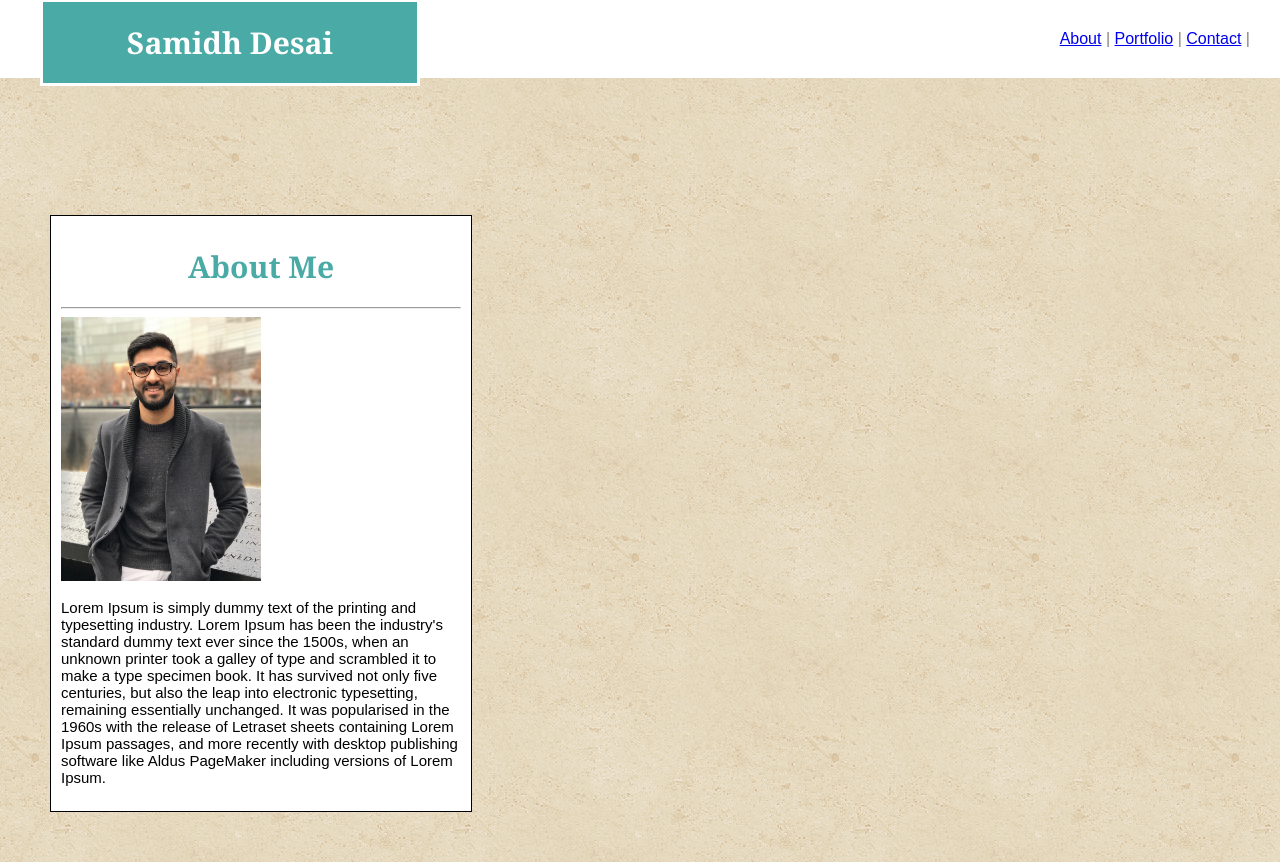
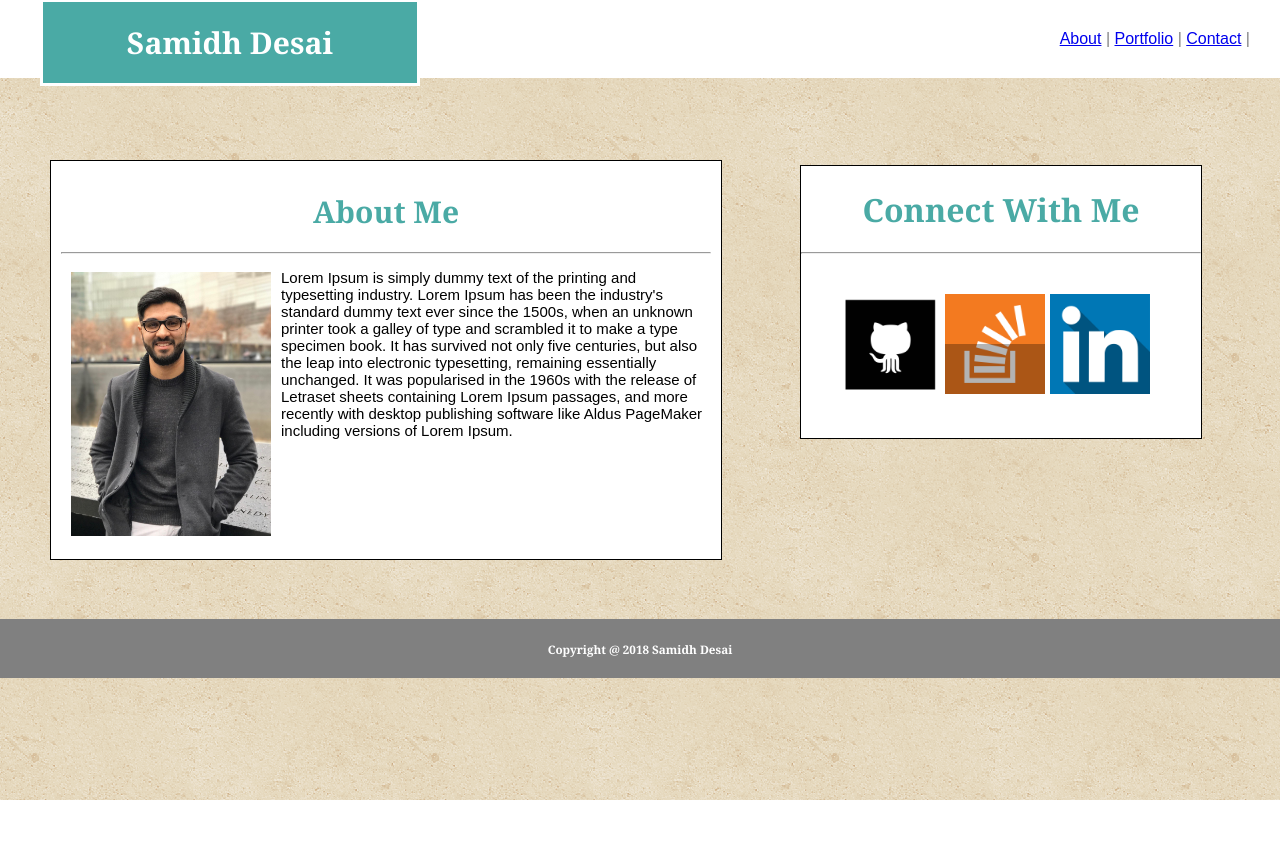
Before and after one commit to SamDesai333/Basic-Portfolio, a plain HTML site: page index.html in a window 1280 px wide. After the commit the page ends 800 px from the top, so only its background shows below. Drawn offline with Linux system fonts and the light colour scheme.

Commit message:
Finished Code for About Me page and finished css for the page as well

```diff
--- a/assets/CSS/style.css
+++ b/assets/CSS/style.css
@@ -28,13 +28,6 @@ body {
     color:grey;
 }
 
-.HeadingInAboutMe {
-    font-family: Georgia, 'Times New Roman', Times, serif;
-    font-size: 15px;
-    color: #4aaaa5;
-    text-align: center;
-}
-
 .AboutMeSection {
     font-family:Arial, Helvetica, sans-serif;
     font-size: 15px;
@@ -44,12 +37,68 @@ body {
     border-top-width:thin;
     border-left-width:thin;
     border-right-width:thin;
-    width:400px;
+    width:650px;
+    height:auto;
     padding:10px;
     margin:50px;
     float: left;
     background: #ffffff;
     padding-bottom:10px;
-
+    position: absolute;
+    top:110px;
 
 }
+
+.AboutMeImage {
+    float:left;
+    margin:10px;
+}
+
+.HeadingInAboutMe {
+    font-family: Georgia, 'Times New Roman', Times, serif;
+    font-size: 15px;
+    color: #4aaaa5;
+    text-align: center;
+}
+
+.SideBar {
+    font-family:Arial, Helvetica, sans-serif;
+    border-style:solid;
+    border-width: thin black;
+    border-bottom-width: thin;
+    border-top-width:thin;
+    border-left-width:thin;
+    border-right-width:thin;
+    position: relative;
+    margin-left:800px;
+    width:400px;
+    background: #ffffff;
+
+}
+
+.ConnectWithMe{
+    font-family:Georgia, 'Times New Roman', Times, serif;
+    text-align: center;
+    color:#4aaaa5;
+}
+
+.SocialMediaIcons {
+    margin:20px;
+    padding:20px
+
+}
+
+.Footer {
+    font-family: Arial, Helvetica, sans-serif;
+    background: grey;
+    padding: 10px;
+    position: relative;
+    bottom:-180px;
+}
+
+.FooterText {
+    font-family: Georgia, 'Times New Roman', Times, serif;
+    text-align: center;
+    font-size: 10px;
+    color: white;
+}
--- a/index.html
+++ b/index.html
@@ -15,7 +15,7 @@
     </div>
 
     <div class="Header">
-            <h1>Samidh Desai</h1>
+        <h1>Samidh Desai</h1>
     </div>
 
     <div class="AboutMeSection" >
@@ -23,11 +23,13 @@
         <div class="HeadingInAboutMe">
             <h1>About Me</h1>
         </div>
+
         <hr>
 
         <div class="AboutMeImage">
             <img src="assets/Images/MyPicture.jpg" src "Thats Me!" width="200" height="auto">
         </div>
+
         <p>Lorem Ipsum is simply dummy text of the printing and typesetting industry. Lorem Ipsum has been the industry's standard
             dummy text ever since the 1500s, when an unknown printer took a galley of type and scrambled it to make a type
             specimen book. It has survived not only five centuries, but also the leap into electronic typesetting, remaining
@@ -38,7 +40,21 @@
     </div>
 
     <div class="SideBar">
+        <div class="ConnectWithMe">
+            <h1>Connect With Me</h1>
+        </div>
+        <hr>
+        <div class="SocialMediaIcons">
+            <img src="assets/Images/GitHub2.png" width="100" height="100"/>
+            <img src="assets/Images/Stack.png" width="100" height="100"/>
+            <img src="assets/Images/LinkedIn.png" width="100" height="100"/>
+        </div>
+    </div>
 
+    <div class="Footer">
+        <div class="FooterText">
+            <h3>Copyright @ 2018 Samidh Desai </h3>
+        </div>
     </div>
 
 </body>
```
Also changed, not shown: assets/Images/GitHub.png (added), assets/Images/GitHub2.png (added), assets/Images/LinkedIn.png (added), assets/Images/Stack.png (added), 2 other files.
